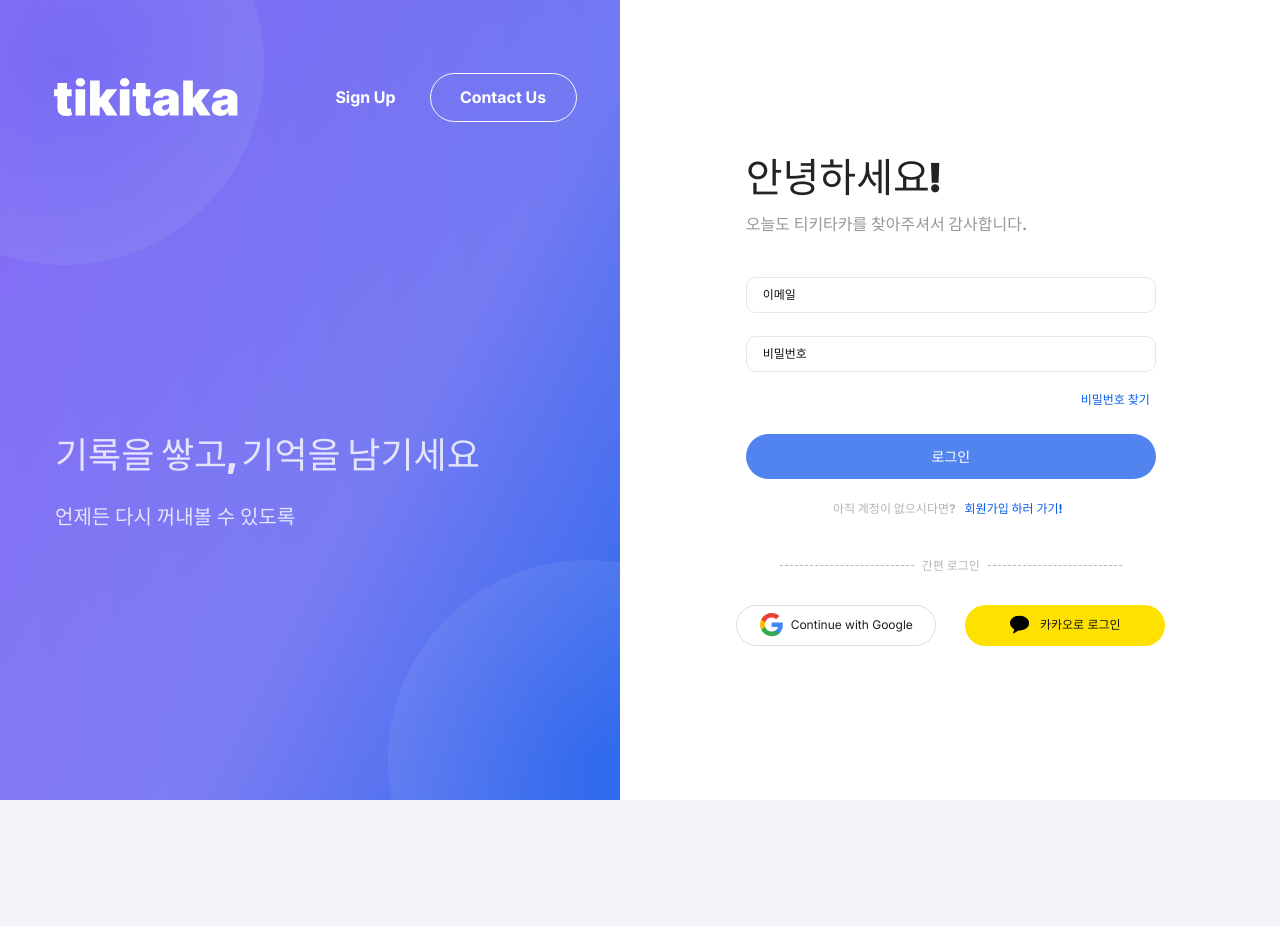
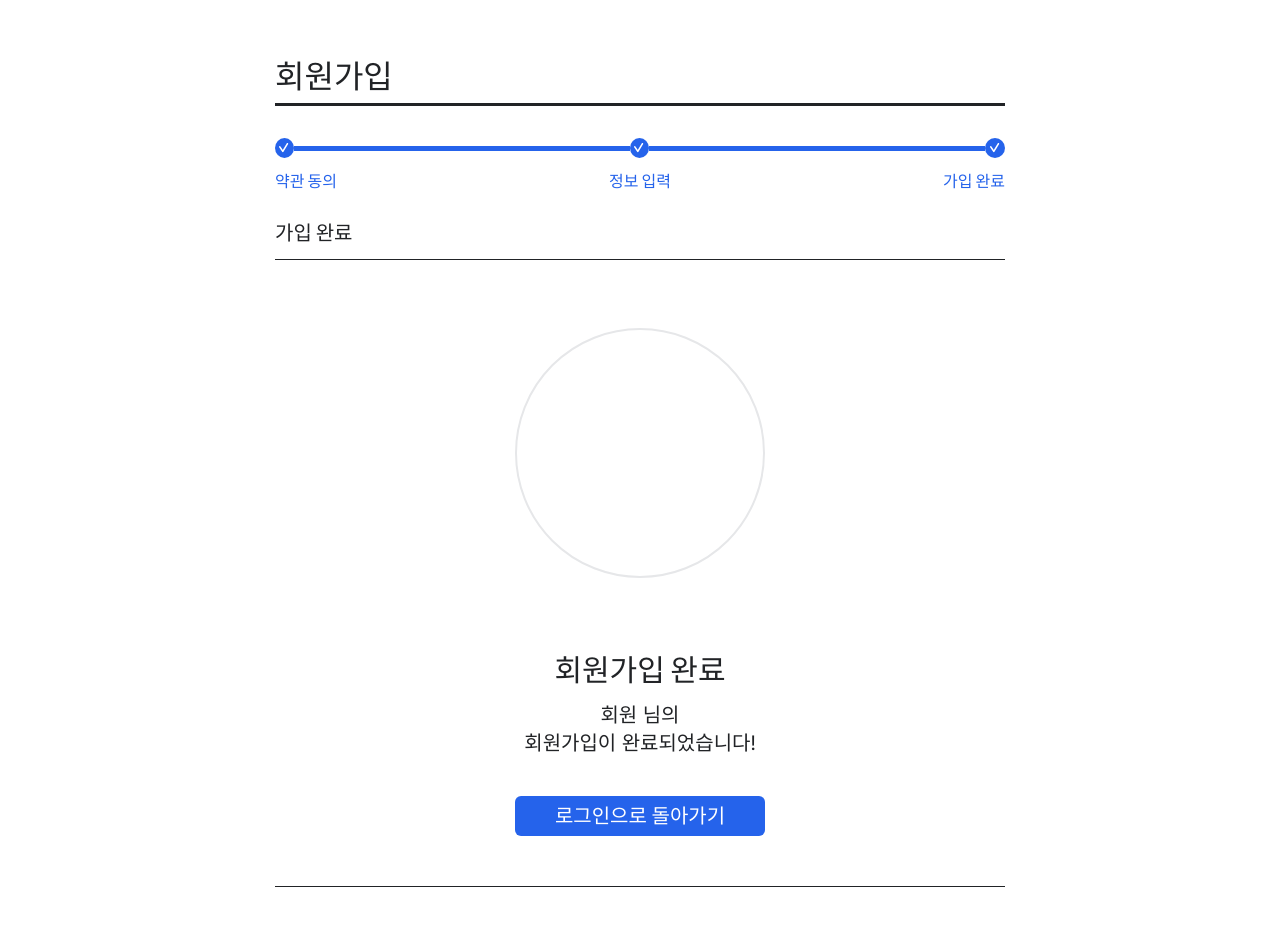
Before and after one commit to TikiTaka-devTeam/tikitaka-frontend, a React (Vite) app: page /signup-complete in a window 1280 px wide. Before the commit this address led to /login. Before the commit the page ends 800 px from the top, so only its background shows below. Built offline with nearby package versions, Linux system fonts and the light colour scheme; no server answers; a web font is replaced by a local one.

Commit message:
프로필 사진 저장 API 연동 완료

```diff
--- a/src/app/App.jsx
+++ b/src/app/App.jsx
@@ -1,5 +1,6 @@
 import { Navigate, Route, Routes } from "react-router-dom";
 import LoginPage from "../features/auth/pages/LoginPage.jsx";
+import SignupCompletePage from "../features/auth/pages/SignupCompletePage.jsx";
 import SignupInformPage from "../features/auth/pages/SignupInformPage.jsx";
 import SignupTermsPage from "../features/auth/pages/SignupTermsPage.jsx";
 import DashboardPage from "../features/dashboard/pages/DashboardPage.jsx";
@@ -42,6 +43,17 @@ function App() {
       />
 
       <Route
+        path="/signup-complete"
+        element={
+          accessToken ? (
+            <Navigate to="/dashboard" replace />
+          ) : (
+            <SignupCompletePage />
+          )
+        }
+      />
+
+      <Route
         path="/dashboard"
         element={
           accessToken ? <DashboardPage /> : <Navigate to="/login" replace />
--- a/src/features/auth/api/auth.api.js
+++ b/src/features/auth/api/auth.api.js
@@ -2,6 +2,44 @@ import { apiClient } from "../../../lib/api/client";
 
 export const login = (payload) => apiClient.post("/auth/login", payload);
 
-export const signup = (payload) => apiClient.post("/auth/signup", payload);
+export const checkEmailDuplicate = (email) =>
+    apiClient.get("/auth/check-email", { params: { email }, skipAuth: true });
+
+export const signup = (payload) =>
+  apiClient.post("/auth/signup", payload);
+
+export const createProfileImage = async (file) => {
+  const formData = new FormData();
+  formData.append("file", file);
+
+  const response = await apiClient.post(
+    "/auth/create-profile-image",
+    formData,
+    {
+      headers: {
+        "Content-Type": "multipart/form-data",
+      },
+    },
+  );
+
+  return response.data;
+};
+
+export const uploadProfileImage = async (file) => {
+  const formData = new FormData();
+  formData.append("file", file);
+
+  const response = await apiClient.post(
+    "/auth/profile-image",
+    formData,
+    {
+      headers: {
+        "Content-Type": "multipart/form-data",
+      },
+    },
+  );
+
+  return response.data;
+};
 
 export const logout = () => apiClient.post("/auth/logout");
--- /dev/null
+++ b/src/features/auth/pages/SignupCompletePage.jsx
@@ -0,0 +1,53 @@
+import { useLocation, useNavigate } from "react-router-dom";
+
+import SignupStepper from "../components/SignupStepper.jsx";
+
+import "../styles/signupComplete.css";
+
+function SignupCompletePage() {
+  const navigate = useNavigate();
+  const location = useLocation();
+  const name = location.state?.name || "회원";
+  const profileUrl = location.state?.profileUrl || "";
+
+  return (
+    <main className="signup-complete-page">
+      <section className="signup-complete-card">
+        <h1>회원가입</h1>
+        <div className="signup-complete-title-line" />
+
+        <SignupStepper currentStep={4} />
+
+        <div className="signup-complete-section-title">가입 완료</div>
+        <div className="signup-complete-section-line" />
+
+        <div className="signup-complete-content">
+          <div className="signup-complete-profile">
+            {profileUrl && <img src={profileUrl} alt={`${name} 프로필 사진`} />}
+          </div>
+
+          <div className="signup-complete-message">
+            <strong>회원가입 완료</strong>
+            <p>
+              {name} 님의
+              <br />
+              회원가입이 완료되었습니다!
+            </p>
+          </div>
+
+          <button
+            className="signup-complete-login-button"
+            type="button"
+            onClick={() => navigate("/login", { replace: true })}
+          >
+            로그인으로 돌아가기
+          </button>
+        </div>
+
+        <div className="signup-complete-bottom-line" />
+      </section>
+    </main>
+  );
+}
+
+export default SignupCompletePage;
--- a/src/features/auth/pages/SignupInformPage.jsx
+++ b/src/features/auth/pages/SignupInformPage.jsx
@@ -2,7 +2,7 @@ import { useEffect, useMemo, useState } from "react";
 import { useNavigate } from "react-router-dom";
 
 import SignupStepper from "../components/SignupStepper.jsx";
-import { signup } from "../api/auth.api.js";
+import { checkEmailDuplicate, signup, createProfileImage } from "../api/auth.api.js";
 
 import addImgIcon from "../../../assets/icons/addImg.svg";
 import hidePasswordIcon from "../../../assets/icons/HidePassword.svg";
@@ -74,17 +74,56 @@ function formatVerificationTime(seconds) {
   return `${minutes}:${remainingSeconds}`;
 }
 
+function getIsDuplicateEmail(data) {
+  if (data === true) {
+    return true;
+  }
+
+  if (typeof data?.duplicated === "boolean") {
+    return data.duplicated;
+  }
+
+  if (typeof data?.duplicate === "boolean") {
+    return data.duplicate;
+  }
+
+  if (typeof data?.exists === "boolean") {
+    return data.exists;
+  }
+
+  if (typeof data?.available === "boolean") {
+    return !data.available;
+  }
+
+  return false;
+}
+
+function isDuplicateEmailError(error) {
+  const status = error.response?.status;
+  const message = error.response?.data?.message || "";
+
+  return (
+    status === 409 ||
+    message.includes("중복") ||
+    message.toLowerCase().includes("already") ||
+    message.toLowerCase().includes("exist")
+  );
+}
+
 function SignupInformPage() {
   const navigate = useNavigate();
   const [form, setForm] = useState(initialForm);
   const [showPassword, setShowPassword] = useState(false);
   const [showPasswordConfirm, setShowPasswordConfirm] = useState(false);
   const [emailChecked, setEmailChecked] = useState(false);
+  const [isCheckingEmail, setIsCheckingEmail] = useState(false);
+  const [emailErrorMessage, setEmailErrorMessage] = useState("");
   const [phoneCodeSent, setPhoneCodeSent] = useState(false);
   const [phoneVerified, setPhoneVerified] = useState(false);
   const [verificationTimeLeft, setVerificationTimeLeft] = useState(
     VERIFICATION_TIME_LIMIT,
   );
+  const [selectedProfileFile, setSelectedProfileFile] = useState(null);
   const [isSubmitting, setIsSubmitting] = useState(false);
   const [errorMessage, setErrorMessage] = useState("");
 
@@ -95,6 +134,7 @@ function SignupInformPage() {
     () =>
       form.name.trim() &&
       form.email.trim() &&
+      emailChecked &&
       form.password &&
       passwordsMatch &&
       form.phoneNumber.trim() &&
@@ -102,7 +142,7 @@ function SignupInformPage() {
       form.univ &&
       form.major.trim() &&
       form.memberIdNumber.trim(),
-    [form, passwordsMatch],
+    [emailChecked, form, passwordsMatch],
   );
 
   useEffect(() => {
@@ -130,6 +170,7 @@ function SignupInformPage() {
 
     if (name === "email") {
       setEmailChecked(false);
+      setEmailErrorMessage("");
     }
 
     if (name === "phoneNumber") {
@@ -139,14 +180,39 @@ function SignupInformPage() {
     }
   };
 
-  const handleEmailCheck = () => {
-    if (!form.email.trim()) {
-      setErrorMessage("이메일을 입력해주세요.");
+  const handleEmailCheck = async () => {
+    const email = form.email.trim();
+
+    if (!email) {
+      setEmailChecked(false);
+      setEmailErrorMessage("이메일을 입력해주세요.");
       return;
     }
 
-    setEmailChecked(true);
-    setErrorMessage("");
+    setIsCheckingEmail(true);
+    setEmailChecked(false);
+    setEmailErrorMessage("");
+
+    try {
+      const response = await checkEmailDuplicate(email);
+
+      if (getIsDuplicateEmail(response.data)) {
+        setEmailErrorMessage("이미 사용 중인 이메일입니다.");
+        return;
+      }
+
+      setEmailChecked(true);
+      setErrorMessage("");
+    } catch (error) {
+      if (isDuplicateEmailError(error)) {
+        setEmailErrorMessage("이미 사용 중인 이메일입니다.");
+        return;
+      }
+
+      setEmailErrorMessage("중복된 이메일입니다.");
+    } finally {
+      setIsCheckingEmail(false);
+    }
   };
 
   const handleSendCode = () => {
@@ -219,6 +285,15 @@ function SignupInformPage() {
     setErrorMessage("");
 
     try {
+      let profileUrlToSend = null;
+
+      if (selectedProfileFile) {
+        const uploadResult =
+          await createProfileImage(selectedProfileFile);
+
+        profileUrlToSend = uploadResult.profileUrl;
+      }
+
       await signup({
         email: form.email.trim(),
         password: form.password,
@@ -228,12 +303,23 @@ function SignupInformPage() {
         role: form.role,
         phoneNumber: formatPhoneNumber(form.phonePrefix, form.phoneNumber),
         memberIdNumber: form.memberIdNumber.trim(),
-        profileUrl: form.profileUrl || null,
+        profileUrl: profileUrlToSend,
       });
 
-      alert("회원가입이 완료되었습니다.");
-      navigate("/login", { replace: true });
+      navigate("/signup-complete", {
+        replace: true,
+        state: {
+          name: form.name.trim(),
+          profileUrl: form.profileUrl,
+        },
+      });
     } catch (error) {
+      if (isDuplicateEmailError(error)) {
+        setEmailChecked(false);
+        setEmailErrorMessage("이미 사용 중인 이메일입니다.");
+        return;
+      }
+
       const message =
         error.response?.data?.message ||
         "회원가입에 실패했습니다. 입력 정보를 확인해주세요.";
@@ -280,11 +366,17 @@ function SignupInformPage() {
                   emailChecked ? "is-done" : ""
                 }`}
                 type="button"
+                disabled={isCheckingEmail}
                 onClick={handleEmailCheck}
               >
-                {emailChecked ? "완료" : "중복 확인"}
+                {isCheckingEmail ? "확인 중" : emailChecked ? "완료" : "중복 확인"}
               </button>
             </div>
+            {emailErrorMessage && (
+              <p className="signup-inform-field-error">
+                {emailErrorMessage}
+              </p>
+            )}
           </label>
 
           <label className="signup-inform-field">
@@ -295,7 +387,7 @@ function SignupInformPage() {
                 type={showPassword ? "text" : "password"}
                 value={form.password}
                 onChange={handleChange}
-                placeholder="비밀번호를 입력해주세요."
+                placeholder="비밀번호를 입력해주세요. (8자 이상)"
               />
               <button
                 type="button"
--- /dev/null
+++ b/src/features/auth/styles/signupComplete.css
@@ -0,0 +1,156 @@
+.signup-complete-page {
+  min-height: 100vh;
+  width: 100%;
+  display: flex;
+  justify-content: center;
+  align-items: flex-start;
+  padding: 40px 24px;
+  background: #ffffff;
+}
+
+.signup-complete-card {
+  width: min(100%, 730px);
+  background: #ffffff;
+}
+
+.signup-complete-card h1 {
+  margin: 18px 0 7px;
+  color: #212326;
+  font-family: "Tikitaka UI", Pretendard, sans-serif;
+  font-size: 32px;
+  font-weight: 900;
+  font-variation-settings: "wght" 900;
+  line-height: 38px;
+}
+
+.signup-complete-title-line {
+  width: 100%;
+  height: 3px;
+  margin-bottom: 32px;
+  background: #212326;
+}
+
+.signup-complete-card .signup-stepper {
+  margin-bottom: 29px;
+}
+
+.signup-complete-card .step-track {
+  width: 100%;
+}
+
+.signup-complete-card .step-track-item {
+  flex: 1;
+}
+
+.signup-complete-card .step-track-item:last-child {
+  flex: 0;
+}
+
+.signup-complete-card .step-connector {
+  width: 100%;
+}
+
+.signup-complete-card .step-labels {
+  width: 100%;
+  justify-content: space-between;
+  gap: 0;
+}
+
+.signup-complete-section-title {
+  margin: 0 0 14px;
+  color: #212326;
+  font-family: "Tikitaka UI", Pretendard, sans-serif;
+  font-size: 20px;
+  font-weight: 900;
+  font-variation-settings: "wght" 900;
+  line-height: 24px;
+}
+
+.signup-complete-section-line,
+.signup-complete-bottom-line {
+  width: 100%;
+  height: 1px;
+  background: #212326;
+}
+
+.signup-complete-content {
+  display: flex;
+  flex-direction: column;
+  align-items: center;
+  padding: 68px 0 50px;
+}
+
+.signup-complete-profile {
+  width: 250px;
+  height: 250px;
+  overflow: hidden;
+  border: 2px solid #e6e7e9;
+  border-radius: 50%;
+  background: #ffffff;
+}
+
+.signup-complete-profile img {
+  display: block;
+  width: 100%;
+  height: 100%;
+  object-fit: cover;
+}
+
+.signup-complete-message {
+  margin-top: 74px;
+  text-align: center;
+  color: #212326;
+  font-family: "Tikitaka UI", Pretendard, sans-serif;
+}
+
+.signup-complete-message strong {
+  display: block;
+  margin-bottom: 13px;
+  font-size: 30px;
+  font-weight: 900;
+  font-variation-settings: "wght" 900;
+  line-height: 36px;
+}
+
+.signup-complete-message p {
+  margin: 0;
+  font-size: 20px;
+  font-weight: 400;
+  font-variation-settings: "wght" 400;
+  line-height: 28px;
+}
+
+.signup-complete-login-button {
+  width: 250px;
+  height: 40px;
+  margin-top: 39px;
+  border: 0;
+  border-radius: 6px;
+  background: #2563eb;
+  color: #ffffff;
+  font-family: "Tikitaka UI", Pretendard, sans-serif;
+  font-size: 20px;
+  font-weight: 700;
+  font-variation-settings: "wght" 700;
+  line-height: 24px;
+  cursor: pointer;
+}
+
+@media (max-width: 640px) {
+  .signup-complete-page {
+    padding: 24px 16px;
+  }
+
+  .signup-complete-profile {
+    width: 190px;
+    height: 190px;
+  }
+
+  .signup-complete-content {
+    padding-top: 48px;
+  }
+
+  .signup-complete-message {
+    margin-top: 48px;
+  }
+}
--- a/src/lib/api/client.js
+++ b/src/lib/api/client.js
@@ -12,6 +12,10 @@ export const apiClient = axios.create({
 });
 
 apiClient.interceptors.request.use((config) => {
+  if (config?.skipAuth) {
+    return config;
+  }
+
   const accessToken = localStorage.getItem("tikitaka_access_token");
 
   if (accessToken) {
```
Also changed, not shown: src/features/auth/styles/signupInform.css (+15 -0 lines).
